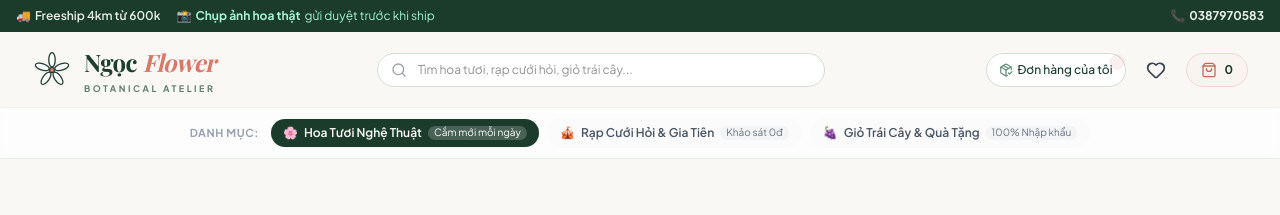
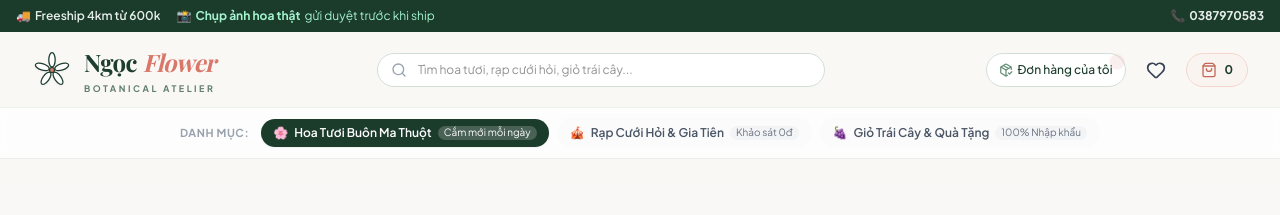
Before and after one commit to khang0708/flower-shop-01, a React (Vite) app: page / in a window 1280 px wide. Shown: the top 215 px of the page. Built offline with nearby package versions, Linux system fonts and the light colour scheme; no server answers.

Commit message:
fix(brand): update brand and category title to Hoa Tuoi Buon Ma Thuot

```diff
--- a/index.html
+++ b/index.html
@@ -7,9 +7,9 @@
     <meta name="theme-color" content="#1B3B2B" />
 
     <!-- SEO Meta Tags -->
-    <title>Ngọc Flower | Tiệm Hoa Tươi Nghệ Thuật & Quà Tặng Độc Bản</title>
-    <meta name="description" content="Ngọc Flower - Tiệm hoa tươi nghệ thuật thủ công cao cấp. Đặt hoa tươi online giao nhanh 60-90 phút, chụp ảnh duyệt hoa thật tại tiệm trước khi giao, miễn phí thiệp in nghệ thuật và bảo hành hoa tươi 3+ ngày." />
-    <meta name="keywords" content="đặt hoa tươi, tiệm hoa tươi, hoa sinh nhật, hoa khai trương, hoa tình yêu, hoa nghệ thuật, ngọc flower, tiệm hoa tươi buôn ma thuột" />
+    <title>Ngọc Flower | Hoa Tươi Buôn Ma Thuột</title>
+    <meta name="description" content="Ngọc Flower - Tiệm hoa tươi Buôn Ma Thuột thủ công cao cấp. Đặt hoa tươi online giao nhanh 60-90 phút, chụp ảnh duyệt hoa thật tại tiệm trước khi giao, miễn phí thiệp in và bảo hành hoa tươi 3+ ngày." />
+    <meta name="keywords" content="hoa tươi buôn ma thuột, tiệm hoa tươi buôn ma thuột, đặt hoa tươi buôn ma thuột, hoa sinh nhật buôn ma thuột, hoa khai trương buôn ma thuột, ngọc flower" />
     <meta name="robots" content="index, follow, max-image-preview:large, max-snippet:-1, max-video-preview:-1" />
     <meta name="author" content="Ngọc Flower" />
     <link rel="canonical" href="https://florabloom.vn/" />
@@ -17,16 +17,16 @@
     <!-- Open Graph / Facebook Meta Tags -->
     <meta property="og:type" content="website" />
     <meta property="og:url" content="https://florabloom.vn/" />
-    <meta property="og:title" content="Ngọc Flower | Tiệm Hoa Tươi Nghệ Thuật & Quà Tặng Độc Bản" />
-    <meta property="og:description" content="Gửi gắm yêu thương qua từng cánh hoa nghệ thuật. Chụp ảnh duyệt hoa thật tại tiệm trước khi giao, giao hỏa tốc 60-90 phút." />
+    <meta property="og:title" content="Ngọc Flower | Hoa Tươi Buôn Ma Thuột" />
+    <meta property="og:description" content="Ngọc Flower - Tiệm hoa tươi Buôn Ma Thuột. Chụp ảnh duyệt hoa thật tại tiệm trước khi giao, giao hỏa tốc 60-90 phút." />
     <meta property="og:image" content="https://images.unsplash.com/photo-1561181286-d3fee7d55364?auto=format&fit=crop&w=1200&q=80" />
     <meta property="og:locale" content="vi_VN" />
     <meta property="og:site_name" content="Ngọc Flower" />
 
     <!-- Twitter Card Meta Tags -->
     <meta name="twitter:card" content="summary_large_image" />
-    <meta name="twitter:title" content="Ngọc Flower | Tiệm Hoa Tươi Nghệ Thuật" />
-    <meta name="twitter:description" content="Đặt hoa tươi online giao nhanh 60-90 phút, duyệt ảnh hoa thật tại tiệm trước khi giao." />
+    <meta name="twitter:title" content="Ngọc Flower | Hoa Tươi Buôn Ma Thuột" />
+    <meta name="twitter:description" content="Đặt hoa tươi online Buôn Ma Thuột giao nhanh 60-90 phút, duyệt ảnh hoa thật tại tiệm trước khi giao." />
     <meta name="twitter:image" content="https://images.unsplash.com/photo-1561181286-d3fee7d55364?auto=format&fit=crop&w=1200&q=80" />
 
     <!-- Preload LCP Hero Image -->
--- a/src/components/AdminDashboard.jsx
+++ b/src/components/AdminDashboard.jsx
@@ -1479,7 +1479,7 @@ export const AdminDashboard = ({ onBackToStore, adminUser, onLogout }) => {
                     Quản Lý Danh Mục Sản Phẩm (CMS)
                   </h3>
                   <p className="text-xs text-gray-500 mt-1">
-                    Quản lý toàn diện 3 trụ cột: Hoa tươi nghệ thuật, Rạp cưới hỏi gia tiên và Giỏ trái cây quà tặng.
+                    Quản lý toàn diện 3 trụ cột: Hoa tươi Buôn Ma Thuột, Rạp cưới hỏi gia tiên và Giỏ trái cây quà tặng.
                   </p>
                 </div>
 
@@ -2587,7 +2587,7 @@ export const AdminDashboard = ({ onBackToStore, adminUser, onLogout }) => {
                           type="text"
                           value={inputFbPageName}
                           onChange={(e) => setInputFbPageName(e.target.value)}
-                          placeholder="VD: Ngọc Flower - Tiệm Hoa Tươi Nghệ Thuật"
+                          placeholder="VD: Ngọc Flower - Hoa Tươi Buôn Ma Thuột"
                           className="w-full p-2.5 rounded-xl border border-gray-300 focus:outline-none focus:border-[#0084FF] text-[11px]"
                         />
                       </div>
--- a/src/components/Header.jsx
+++ b/src/components/Header.jsx
@@ -164,7 +164,7 @@ export const Header = () => {
             Danh mục:
           </span>
           {[
-            { id: 'flowers', label: 'Hoa Tươi Nghệ Thuật', icon: '🌸', badge: 'Cắm mới mỗi ngày' },
+            { id: 'flowers', label: 'Hoa Tươi Buôn Ma Thuột', icon: '🌸', badge: 'Cắm mới mỗi ngày' },
             { id: 'weddings', label: 'Rạp Cưới Hỏi & Gia Tiên', icon: '🎪', badge: 'Khảo sát 0đ' },
             { id: 'fruits', label: 'Giỏ Trái Cây & Quà Tặng', icon: '🍇', badge: '100% Nhập khẩu' },
           ].map((cat) => {
@@ -243,7 +243,7 @@ export const Header = () => {
                 activeCategory === 'flowers' ? 'bg-[#1B3B2B] text-white font-bold' : 'hover:bg-gray-50'
               }`}
             >
-              <span>🌸 Hoa Tươi Nghệ Thuật</span>
+              <span>🌸 Hoa Tươi Buôn Ma Thuột</span>
               <span className="text-[11px] opacity-70">Cắm mới mỗi ngày</span>
             </a>
             <a
--- a/src/components/PrintInvoiceModal.jsx
+++ b/src/components/PrintInvoiceModal.jsx
@@ -163,7 +163,7 @@ export const PrintInvoiceModal = ({ isOpen, onClose, order }) => {
                     <h2 className="font-serif text-xl sm:text-2xl font-black text-gray-950 tracking-tight leading-none">
                       NGỌC FLOWER
                     </h2>
-                    <p className="text-[11px] text-gray-600 italic mt-1">Tiệm Hoa Tươi Nghệ Thuật & Thiết Kế Quà Tặng</p>
+                    <p className="text-[11px] text-gray-600 italic mt-1">Tiệm Hoa Tươi Buôn Ma Thuột & Thiết Kế Quà Tặng</p>
                     <p className="text-[10px] text-gray-700 mt-0.5 font-medium">📍 {shopAddress || '44 Đỗ Nhuận, Phường Buôn Ma Thuột, Đắk Lắk'} • Hotline/Zalo: {shopZaloPhone}</p>
                   </div>
                 </div>
--- a/src/context/ShopContext.jsx
+++ b/src/context/ShopContext.jsx
@@ -270,7 +270,7 @@ export const ShopProvider = ({ children }) => {
     } catch (e) {}
     return {
       pageId: 'tiemhoaflorabloom',
-      pageName: 'Ngọc Flower - Tiệm Hoa Tươi Nghệ Thuật',
+      pageName: 'Ngọc Flower - Hoa Tươi Buôn Ma Thuột',
       pageAccessToken: '',
       verifyToken: 'flora_bloom_webhook_secret_2026',
       adminRecipientId: '',
--- a/src/data/flowers.js
+++ b/src/data/flowers.js
@@ -2,7 +2,7 @@
 export const SHOP_CATEGORIES = [
   {
     id: 'flowers',
-    name: 'Hoa Tươi Nghệ Thuật',
+    name: 'Hoa Tươi Buôn Ma Thuột',
     shortName: 'Hoa Tươi',
     icon: '🌸',
     badge: 'Cắm Mới Mỗi Sáng',
```
Also changed, not shown: public/llms.txt, 2 other files (tests, documents, lock files or other folders).
